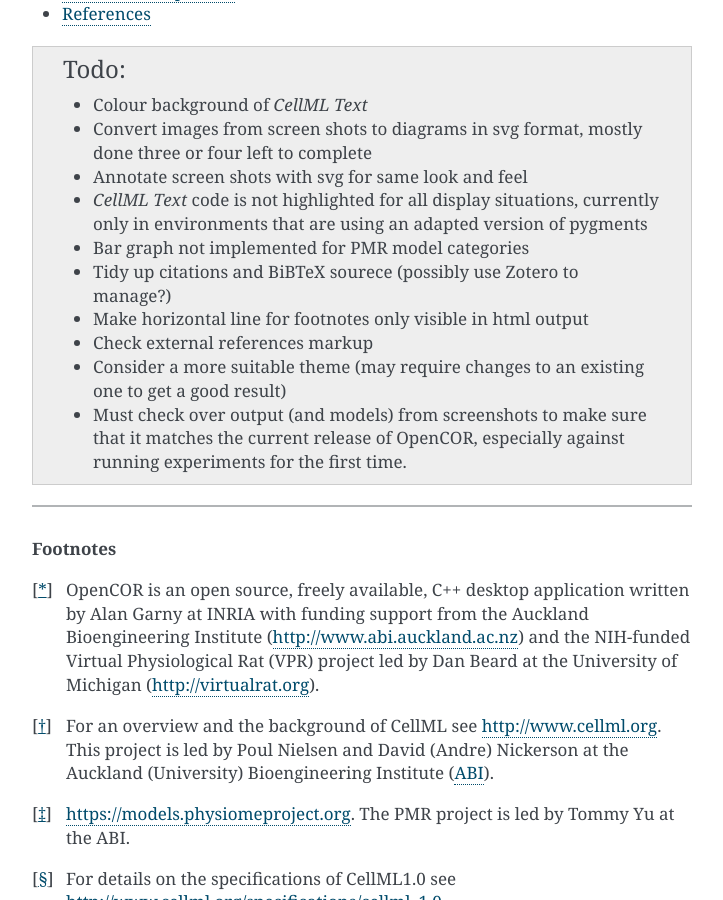
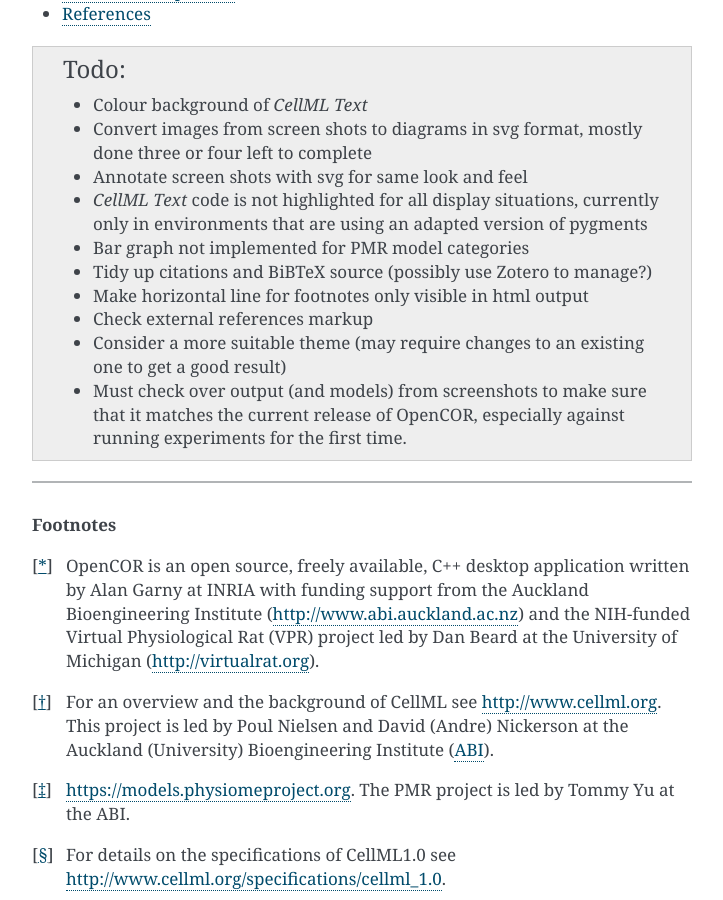
Before and after one commit to ABI-Tutorials/CellML-OpenCOR-PMR, a Sphinx documentation site: the page built from source/index.rst, in a window 1280 px wide and 900 px high, scrolled down 1585 px. Shown: the whole window, without its empty margins (388-1111 px from the left). Built offline with Sphinx 7.4.7, drawn with Linux system fonts in a browser that asks for light colours; cross-references to code outside the pages are shown as plain code.

Commit message:
Fix typo.

```diff
--- a/source/index.rst
+++ b/source/index.rst
@@ -70,7 +70,7 @@ to modular approaches (model hierarchies) and model annotation.
    * Annotate screen shots with svg for same look and feel
    * *CellML Text* code is not highlighted for all display situations, currently only in environments that are using an adapted version of pygments
    * Bar graph not implemented for PMR model categories
-   * Tidy up citations and BiBTeX sourece (possibly use Zotero to manage?)
+   * Tidy up citations and BiBTeX source (possibly use Zotero to manage?)
    * Make horizontal line for footnotes only visible in html output
    * Check external references markup
    * Consider a more suitable theme (may require changes to an existing one to get a good result)
```
